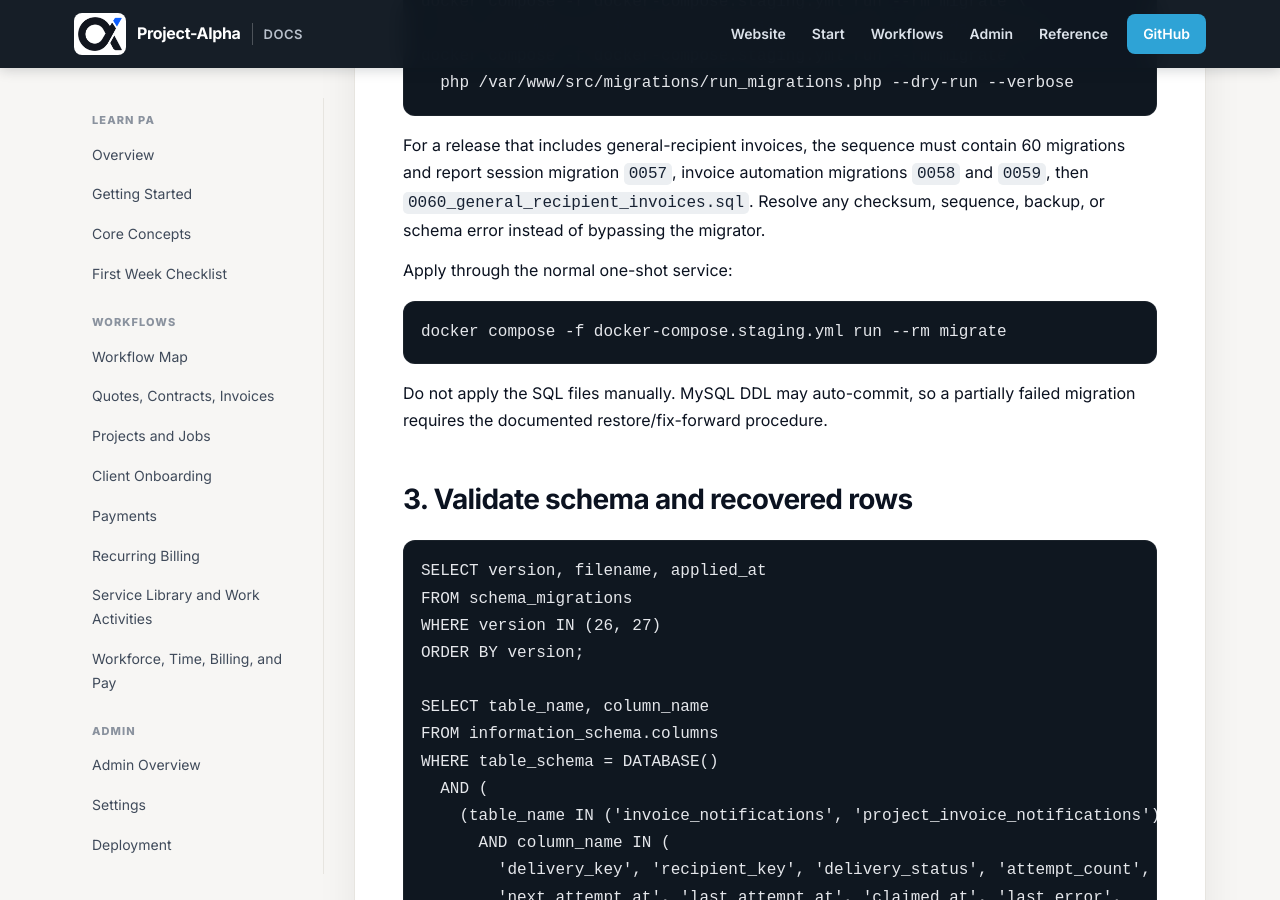
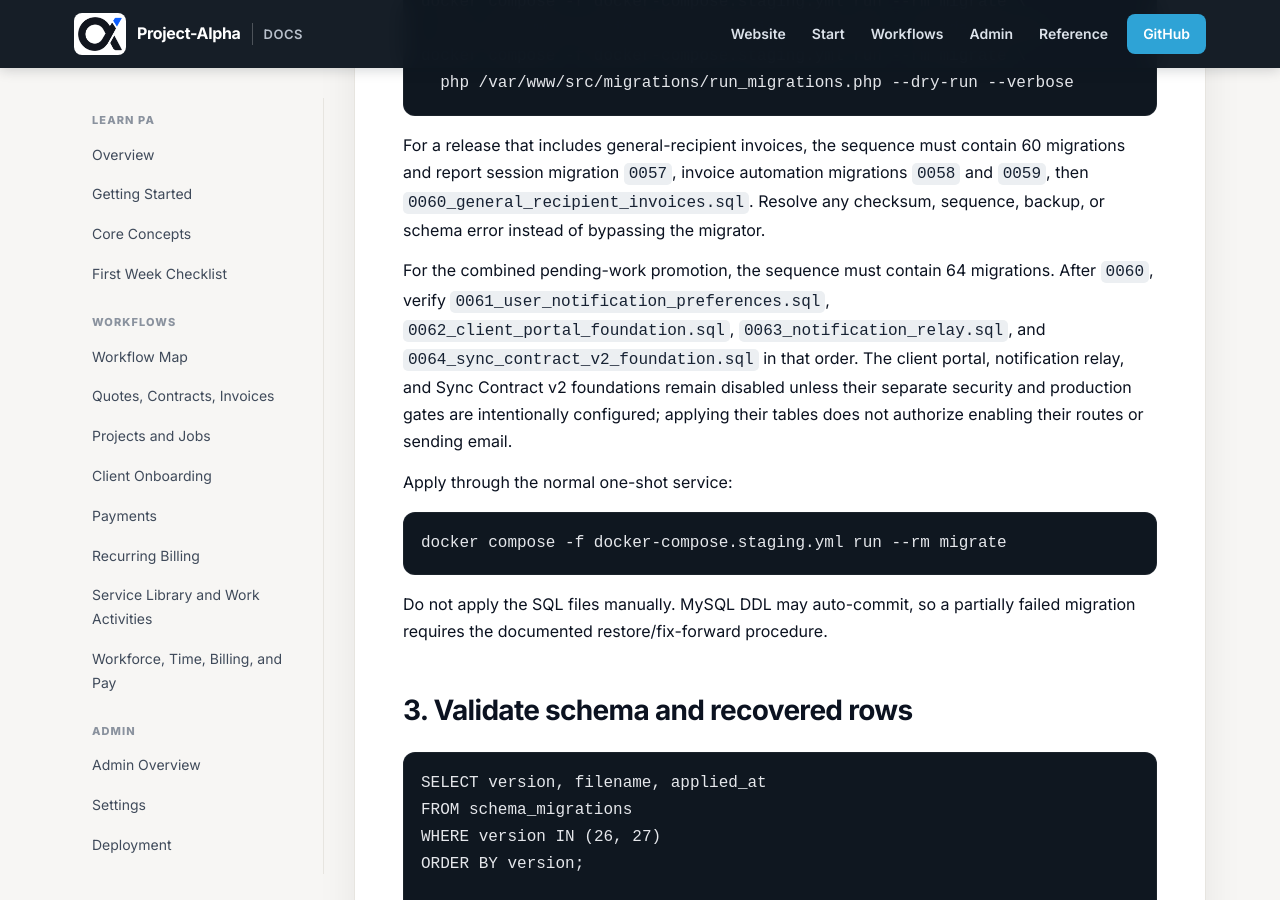
Before and after one commit to Bkoltz/Project-Alpha, a Jekyll site: the page built from docs/INVOICE_AUTOMATION_STAGING_RUNBOOK.md, in a window 1280 px wide and 900 px high, scrolled down 4389 px. Built offline with Jekyll 4.4.1, drawn with Linux system fonts in a browser that asks for light colours; our own code applies the rules of GitHub Pages for plain Markdown files.

Commit message:
Document combined migration release order

````diff
--- a/docs/INVOICE_AUTOMATION_STAGING_RUNBOOK.md
+++ b/docs/INVOICE_AUTOMATION_STAGING_RUNBOOK.md
@@ -134,6 +134,8 @@ docker compose -f docker-compose.staging.yml run --rm migrate \
 ```
 
 For a release that includes general-recipient invoices, the sequence must contain 60 migrations and report session migration `0057`, invoice automation migrations `0058` and `0059`, then `0060_general_recipient_invoices.sql`. Resolve any checksum, sequence, backup, or schema error instead of bypassing the migrator.
+
+For the combined pending-work promotion, the sequence must contain 64 migrations. After `0060`, verify `0061_user_notification_preferences.sql`, `0062_client_portal_foundation.sql`, `0063_notification_relay.sql`, and `0064_sync_contract_v2_foundation.sql` in that order. The client portal, notification relay, and Sync Contract v2 foundations remain disabled unless their separate security and production gates are intentionally configured; applying their tables does not authorize enabling their routes or sending email.
 
 Apply through the normal one-shot service:
 
````
